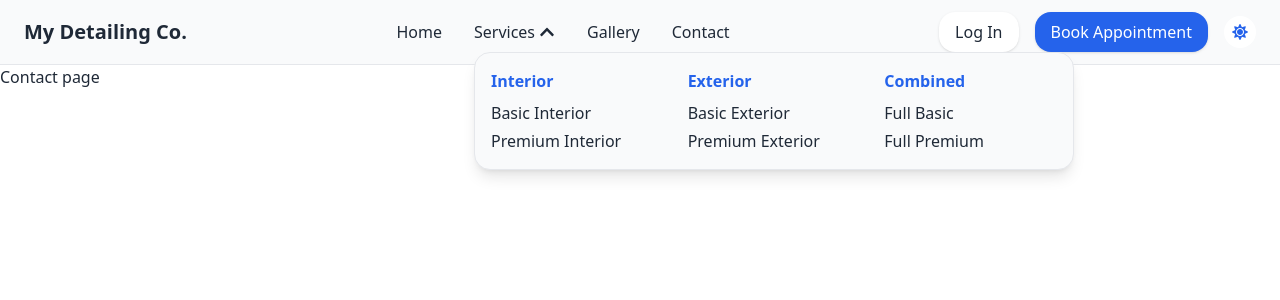
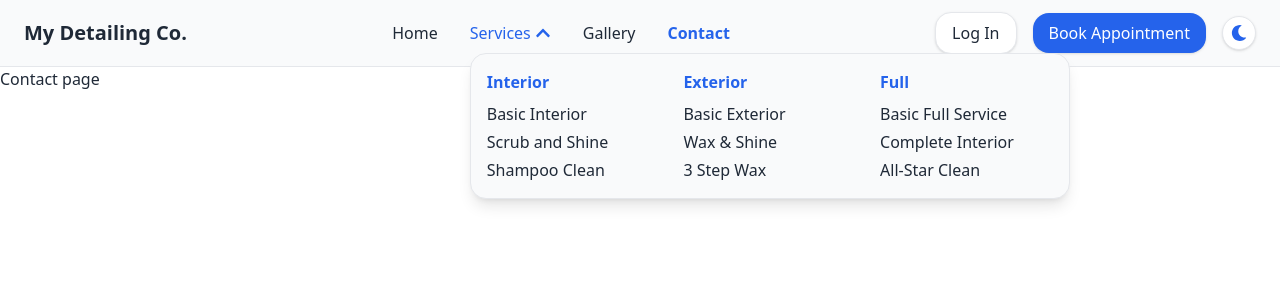
Before and after one commit to clarkkr/Detailing-Website, a React (Vite) app in the folder client/: page /contact in a window 1280 px wide. Both pictures are taken after a click on the button "Services". Shown: the top 300 px of the page. Built offline with nearby package versions, Linux system fonts and the light colour scheme.

Commit message:
Finalized navbar style

```diff
--- a/client/src/Components/Navbar.tsx
+++ b/client/src/Components/Navbar.tsx
@@ -1,21 +1,109 @@
-import { useState } from "react";
-import { Link } from "react-router-dom";
+import React, { useState, useEffect, useRef } from "react";
+import { Link, useLocation } from "react-router-dom";
+import type { To } from "react-router-dom";
 import { FaSun, FaMoon, FaChevronDown, FaBars, FaTimes } from "react-icons/fa";
 import { motion, AnimatePresence } from "framer-motion";
 
-const Navbar = () => {
-  const [isDarkMode, setIsDarkMode] = useState(true);
-  const [isServicesOpen, setIsServicesOpen] = useState(false);
-  const [isMobileMenuOpen, setIsMobileMenuOpen] = useState(false);
+/* ---------- types ---------- */
+type NavLinkItem = { to?: string; label: string; dropdown?: boolean };
+type ServiceItem = { to: string; label: string };
+type ServiceMap = {
+  interior: ServiceItem[];
+  exterior: ServiceItem[];
+  full: ServiceItem[];
+};
+
+/* ---------- data ---------- */
+const navLinks: NavLinkItem[] = [
+  { to: "/", label: "Home" },
+  { dropdown: true, label: "Services" },
+  { to: "/gallery", label: "Gallery" },
+  { to: "/contact", label: "Contact" },
+];
+
+const serviceItems: ServiceMap = {
+  interior: [
+    { to: "/services/interior/basic", label: "Basic Interior" },
+    { to: "/services/interior/scrub", label: "Scrub and Shine" },
+    { to: "/services/interior/shampoo", label: "Shampoo Clean" },
+  ],
+  exterior: [
+    { to: "/services/exterior/basic", label: "Basic Exterior" },
+    { to: "/services/exterior/wax", label: "Wax & Shine" },
+    { to: "/services/exterior/3step", label: "3 Step Wax" },
+  ],
+  full: [
+    { to: "/services/full/basic", label: "Basic Full Service" },
+    { to: "/services/full/complete", label: "Complete Interior" },
+    { to: "/services/full/allstar", label: "All-Star Clean" }, // typo fixed
+  ],
+};
+
+const Navbar: React.FC = () => {
+  const [isDarkMode, setIsDarkMode] = useState<boolean>(false);
+  const [isServicesOpen, setIsServicesOpen] = useState<boolean>(false);
+  const [isMobileMenuOpen, setIsMobileMenuOpen] = useState<boolean>(false);
+
+  // ref attached to the <li> that contains the services dropdown
+  const dropdownRef = useRef<HTMLLIElement | null>(null);
+
+  const location = useLocation();
+
+  // Load theme on mount (persisted + system-preference fallback)
+  useEffect(() => {
+    const storedTheme = localStorage.getItem("theme");
+    const prefersDark = window.matchMedia(
+      "(prefers-color-scheme: dark)"
+    ).matches;
+    if (storedTheme === "dark" || (!storedTheme && prefersDark)) {
+      document.documentElement.classList.add("dark");
+      setIsDarkMode(true);
+    } else {
+      document.documentElement.classList.remove("dark");
+      setIsDarkMode(false);
+    }
+  }, []);
 
   const toggleTheme = () => {
-    setIsDarkMode(!isDarkMode);
-    document.documentElement.classList.toggle("dark");
+    const next = !isDarkMode;
+    setIsDarkMode(next);
+    if (next) {
+      document.documentElement.classList.add("dark");
+      localStorage.setItem("theme", "dark");
+    } else {
+      document.documentElement.classList.remove("dark");
+      localStorage.setItem("theme", "light");
+    }
   };
 
+  // Click-outside handler to close services dropdown
+  useEffect(() => {
+    function handleClickOutside(e: MouseEvent) {
+      if (
+        dropdownRef.current &&
+        !dropdownRef.current.contains(e.target as Node)
+      ) {
+        setIsServicesOpen(false);
+      }
+    }
+    document.addEventListener("mousedown", handleClickOutside);
+    return () => document.removeEventListener("mousedown", handleClickOutside);
+  }, []);
+
+  // Optional: disable body scroll when mobile menu open
+  useEffect(() => {
+    if (isMobileMenuOpen) {
+      const prev = document.body.style.overflow;
+      document.body.style.overflow = "hidden";
+      return () => {
+        document.body.style.overflow = prev;
+      };
+    }
+  }, [isMobileMenuOpen]);
+
   return (
-    <nav className="flex items-center justify-between px-6 py-3 border-b border-gray-200 dark:border-gray-700 bg-[var(--color-card)] text-[var(--color-text)] relative transition-colors">
-      {/* Left: Company Name */}
+    <nav className="flex items-center justify-between px-6 py-3 border-b border-gray-200 dark:border-gray-700 bg-[var(--color-card)] text-[var(--color-text)] sticky top-0 z-50 transition-colors">
+      {/* Left: Logo */}
       <div className="text-xl font-bold">
         <Link
           to="/"
@@ -25,284 +113,217 @@ const Navbar = () => {
         </Link>
       </div>
 
-      {/* Middle: Nav Links (Desktop) */}
+      {/* Middle: Desktop links */}
       <ul className="hidden md:flex space-x-8">
-        <li>
-          <Link
-            to="/"
-            className="hover:text-[var(--color-primary)] transition-colors"
+        {navLinks.map((link) => {
+          if (link.dropdown) {
+            return (
+              <li key={link.label} className="relative" ref={dropdownRef}>
+                <button
+                  aria-expanded={isServicesOpen}
+                  aria-controls="services-menu"
+                  onClick={() => setIsServicesOpen((s) => !s)}
+                  className={`flex items-center space-x-1 focus:outline-none hover:text-[var(--color-primary)] transition-colors ${
+                    isServicesOpen ? "text-[var(--color-primary)]" : ""
+                  }`}
                 >
-            Home
-          </Link>
-        </li>
-        <li className="relative">
-          <button
-            onClick={() => setIsServicesOpen(!isServicesOpen)}
-            className="flex items-center space-x-1 focus:outline-none hover:text-[var(--color-primary)] transition-colors"
-          >
-            <span>Services</span>
+                  <span>{link.label}</span>
                   <FaChevronDown
                     className={`transition-transform ${
                       isServicesOpen ? "rotate-180" : "rotate-0"
                     }`}
                   />
                 </button>
+
                 <AnimatePresence>
                   {isServicesOpen && (
                     <motion.div
+                      id="services-menu"
+                      role="menu"
                       initial={{ opacity: 0, y: -10 }}
                       animate={{ opacity: 1, y: 0 }}
                       exit={{ opacity: 0, y: -10 }}
-                transition={{ duration: 0.2 }}
+                      transition={{ duration: 0.18 }}
                       className="absolute left-0 mt-2 w-[600px] grid grid-cols-3 gap-6 p-4 bg-[var(--color-card)] rounded-2xl shadow-lg border border-gray-200 dark:border-gray-700"
                     >
-                <div>
-                  <h4 className="font-semibold mb-2 text-[var(--color-primary)]">
-                    Interior
+                      {Object.entries(serviceItems).map(([category, items]) => (
+                        <div key={category}>
+                          <h4 className="font-semibold mb-2 text-[var(--color-primary)] capitalize">
+                            {category}
                           </h4>
                           <ul className="space-y-1">
-                    <li>
+                            {items.map((item) => (
+                              <li key={item.to}>
                                 <Link
-                        to="/services/interior/basic"
-                        className="hover:text-[var(--color-primary)]"
+                                  to={item.to as To}
+                                  className={
+                                    location.pathname === item.to
+                                      ? "text-[var(--color-primary)] font-semibold"
+                                      : "hover:text-[var(--color-primary)]"
+                                  }
                                 >
-                        Basic Interior
+                                  {item.label}
                                 </Link>
                               </li>
-                    <li>
-                      <Link
-                        to="/services/interior/premium"
-                        className="hover:text-[var(--color-primary)]"
-                      >
-                        Premium Interior
-                      </Link>
-                    </li>
+                            ))}
                           </ul>
                         </div>
-                <div>
-                  <h4 className="font-semibold mb-2 text-[var(--color-primary)]">
-                    Exterior
-                  </h4>
-                  <ul className="space-y-1">
-                    <li>
-                      <Link
-                        to="/services/exterior/basic"
-                        className="hover:text-[var(--color-primary)]"
-                      >
-                        Basic Exterior
-                      </Link>
-                    </li>
-                    <li>
-                      <Link
-                        to="/services/exterior/premium"
-                        className="hover:text-[var(--color-primary)]"
-                      >
-                        Premium Exterior
-                      </Link>
-                    </li>
-                  </ul>
-                </div>
-                <div>
-                  <h4 className="font-semibold mb-2 text-[var(--color-primary)]">
-                    Combined
-                  </h4>
-                  <ul className="space-y-1">
-                    <li>
-                      <Link
-                        to="/services/combined/basic"
-                        className="hover:text-[var(--color-primary)]"
-                      >
-                        Full Basic
-                      </Link>
-                    </li>
-                    <li>
-                      <Link
-                        to="/services/combined/premium"
-                        className="hover:text-[var(--color-primary)]"
-                      >
-                        Full Premium
-                      </Link>
-                    </li>
-                  </ul>
-                </div>
+                      ))}
                     </motion.div>
                   )}
                 </AnimatePresence>
               </li>
-        <li>
+            );
+          }
+
+          // non-dropdown link - ensure `to` exists (type-safe)
+          if (!link.to) return null;
+          return (
+            <li key={link.label}>
               <Link
-            to="/gallery"
-            className="hover:text-[var(--color-primary)] transition-colors"
+                to={link.to as To}
+                className={
+                  location.pathname === link.to
+                    ? "text-[var(--color-primary)] font-semibold"
+                    : "hover:text-[var(--color-primary)]"
+                }
               >
-            Gallery
+                {link.label}
               </Link>
             </li>
-        <li>
-          <Link
-            to="/contact"
-            className="hover:text-[var(--color-primary)] transition-colors"
-          >
-            Contact
-          </Link>
-        </li>
+          );
+        })}
       </ul>
 
-      {/* Right: Buttons (Desktop) */}
+      {/* Right: Desktop buttons */}
       <div className="hidden md:flex items-center space-x-4">
-        <button className="px-4 py-2 bg-white dark:bg-[var(--color-card)] text-[var(--color-text)] rounded-2xl shadow hover:text-[var(--color-primary)] hover:bg-gray-100 dark:hover:bg-gray-500 transition">
+        <button className="px-4 py-2 bg-[var(--color-bg)] dark:bg-[var(--color-card)] text-[var(--color-text)] border border-gray-200 dark:border-gray-500 rounded-2xl shadow-sm hover:text-[var(--color-primary)] hover:bg-gray-100 dark:hover:bg-gray-500 transition">
           Log In
         </button>
+
         <button className="px-4 py-2 bg-[var(--color-primary)] text-white rounded-2xl shadow hover:opacity-90 transition">
           Book Appointment
         </button>
+
         <button
           onClick={toggleTheme}
-          className="p-2 rounded-full bg-white dark:bg-[var(--color-card)] text-[var(--color-primary)] hover:bg-gray-100 dark:hover:bg-gray-500 transition"
+          aria-label="Toggle theme"
+          className="p-2 rounded-full bg-[var(--color-bg)] dark:bg-[var(--color-card)] text-[var(--color-primary)] border border-gray-200 dark:border-gray-500 shadow-sm hover:bg-gray-100 dark:hover:bg-gray-500 transition"
         >
           {isDarkMode ? <FaSun /> : <FaMoon />}
         </button>
       </div>
 
-      {/* Mobile Menu Toggle */}
+      {/* Mobile toggle */}
       <button
         className="md:hidden p-2 text-[var(--color-text)] hover:text-[var(--color-primary)]"
-        onClick={() => setIsMobileMenuOpen(!isMobileMenuOpen)}
+        onClick={() => setIsMobileMenuOpen((s) => !s)}
+        aria-label="Toggle menu"
       >
         {isMobileMenuOpen ? <FaTimes /> : <FaBars />}
       </button>
 
-      {/* Mobile Menu Drawer */}
+      {/* Mobile menu */}
       <AnimatePresence>
         {isMobileMenuOpen && (
           <motion.div
             initial={{ opacity: 0, y: -20 }}
             animate={{ opacity: 1, y: 0 }}
             exit={{ opacity: 0, y: -20 }}
-            transition={{ duration: 0.2 }}
+            transition={{ duration: 0.18 }}
             className="absolute top-full left-0 w-full bg-[var(--color-card)] flex flex-col space-y-4 p-6 md:hidden border-t border-gray-200 dark:border-gray-700"
           >
-            <Link
-              to="/"
-              onClick={() => setIsMobileMenuOpen(false)}
-              className="hover:text-[var(--color-primary)]"
-            >
-              Home
-            </Link>
+            {navLinks.map((link) => {
+              if (link.dropdown) {
+                return (
+                  <div key={link.label}>
                     <button
-              onClick={() => setIsServicesOpen(!isServicesOpen)}
+                      onClick={() => setIsServicesOpen((s) => !s)}
                       className="flex items-center space-x-1 hover:text-[var(--color-primary)]"
                     >
-              <span>Services</span>
+                      <span>{link.label}</span>
                       <FaChevronDown
                         className={`transition-transform ${
                           isServicesOpen ? "rotate-180" : "rotate-0"
                         }`}
                       />
                     </button>
+
                     <AnimatePresence>
                       {isServicesOpen && (
                         <motion.div
                           initial={{ opacity: 0, height: 0 }}
                           animate={{ opacity: 1, height: "auto" }}
                           exit={{ opacity: 0, height: 0 }}
-                  transition={{ duration: 0.2 }}
+                          transition={{ duration: 0.18 }}
                           className="grid grid-cols-1 gap-4 pl-4"
                         >
-                  <div>
-                    <h4 className="font-semibold mb-2 text-[var(--color-primary)]">
-                      Interior
+                          {Object.entries(serviceItems).map(
+                            ([category, items]) => (
+                              <div key={category}>
+                                <h4 className="font-semibold mb-2 text-[var(--color-primary)] capitalize">
+                                  {category}
                                 </h4>
                                 <ul className="space-y-1">
-                      <li>
+                                  {items.map((item) => (
+                                    <li key={item.to}>
                                       <Link
-                          to="/services/interior/basic"
-                          className="hover:text-[var(--color-primary)]"
+                                        to={item.to as To}
+                                        onClick={() =>
+                                          setIsMobileMenuOpen(false)
+                                        }
+                                        className={
+                                          location.pathname === item.to
+                                            ? "text-[var(--color-primary)] font-semibold"
+                                            : "hover:text-[var(--color-primary)]"
+                                        }
                                       >
-                          Basic Interior
+                                        {item.label}
                                       </Link>
                                     </li>
-                      <li>
-                        <Link
-                          to="/services/interior/premium"
-                          className="hover:text-[var(--color-primary)]"
-                        >
-                          Premium Interior
-                        </Link>
-                      </li>
+                                  ))}
                                 </ul>
                               </div>
-                  <div>
-                    <h4 className="font-semibold mb-2 text-[var(--color-primary)]">
-                      Exterior
-                    </h4>
-                    <ul className="space-y-1">
-                      <li>
-                        <Link
-                          to="/services/exterior/basic"
-                          className="hover:text-[var(--color-primary)]"
-                        >
-                          Basic Exterior
-                        </Link>
-                      </li>
-                      <li>
-                        <Link
-                          to="/services/exterior/premium"
-                          className="hover:text-[var(--color-primary)]"
-                        >
-                          Premium Exterior
-                        </Link>
-                      </li>
-                    </ul>
-                  </div>
-                  <div>
-                    <h4 className="font-semibold mb-2 text-[var(--color-primary)]">
-                      Combined
-                    </h4>
-                    <ul className="space-y-1">
-                      <li>
-                        <Link
-                          to="/services/combined/basic"
-                          className="hover:text-[var(--color-primary)]"
-                        >
-                          Full Basic
-                        </Link>
-                      </li>
-                      <li>
-                        <Link
-                          to="/services/combined/premium"
-                          className="hover:text-[var(--color-primary)]"
-                        >
-                          Full Premium
-                        </Link>
-                      </li>
-                    </ul>
-                  </div>
+                            )
+                          )}
                         </motion.div>
                       )}
                     </AnimatePresence>
+                  </div>
+                );
+              }
+
+              if (!link.to) return null;
+              return (
                 <Link
-              to="/gallery"
+                  key={link.label}
+                  to={link.to as To}
                   onClick={() => setIsMobileMenuOpen(false)}
-              className="hover:text-[var(--color-primary)]"
+                  className={
+                    location.pathname === link.to
+                      ? "text-[var(--color-primary)] font-semibold"
+                      : "hover:text-[var(--color-primary)]"
+                  }
                 >
-              Gallery
+                  {link.label}
                 </Link>
-            <Link
-              to="/contact"
-              onClick={() => setIsMobileMenuOpen(false)}
-              className="hover:text-[var(--color-primary)]"
-            >
-              Contact
-            </Link>
-            <button className="px-4 py-2 bg-white dark:bg-gray-600 text-[var(--color-text)] rounded-2xl shadow hover:text-[var(--color-primary)] hover:bg-gray-100 dark:hover:bg-gray-500">
+              );
+            })}
+
+            <button className="px-4 py-2 bg-[var(--color-bg)] dark:bg-[var(--color-card)] text-[var(--color-text)] border border-gray-200 dark:border-gray-500 rounded-2xl shadow-sm hover:text-[var(--color-primary)] hover:bg-gray-100 dark:hover:bg-gray-500">
               Log In
             </button>
+
             <button className="px-4 py-2 bg-[var(--color-primary)] text-white rounded-2xl shadow hover:opacity-90">
               Book Appointment
             </button>
+
             <button
-              onClick={toggleTheme}
-              className="p-2 rounded-full bg-white dark:bg-gray-600 text-[var(--color-primary)] hover:bg-gray-100 dark:hover:bg-gray-500 w-fit"
+              onClick={() => {
+                toggleTheme();
+                // keep mobile menu open/close behavior as desired
+              }}
+              className="p-2 rounded-full bg-[var(--color-bg)] dark:bg-[var(--color-card)] text-[var(--color-primary)] border border-gray-200 dark:border-gray-500 shadow-sm hover:bg-gray-100 dark:hover:bg-gray-500 w-fit"
             >
               {isDarkMode ? <FaSun /> : <FaMoon />}
             </button>
```
Lines whose indentation alone changed are shown as unchanged.
